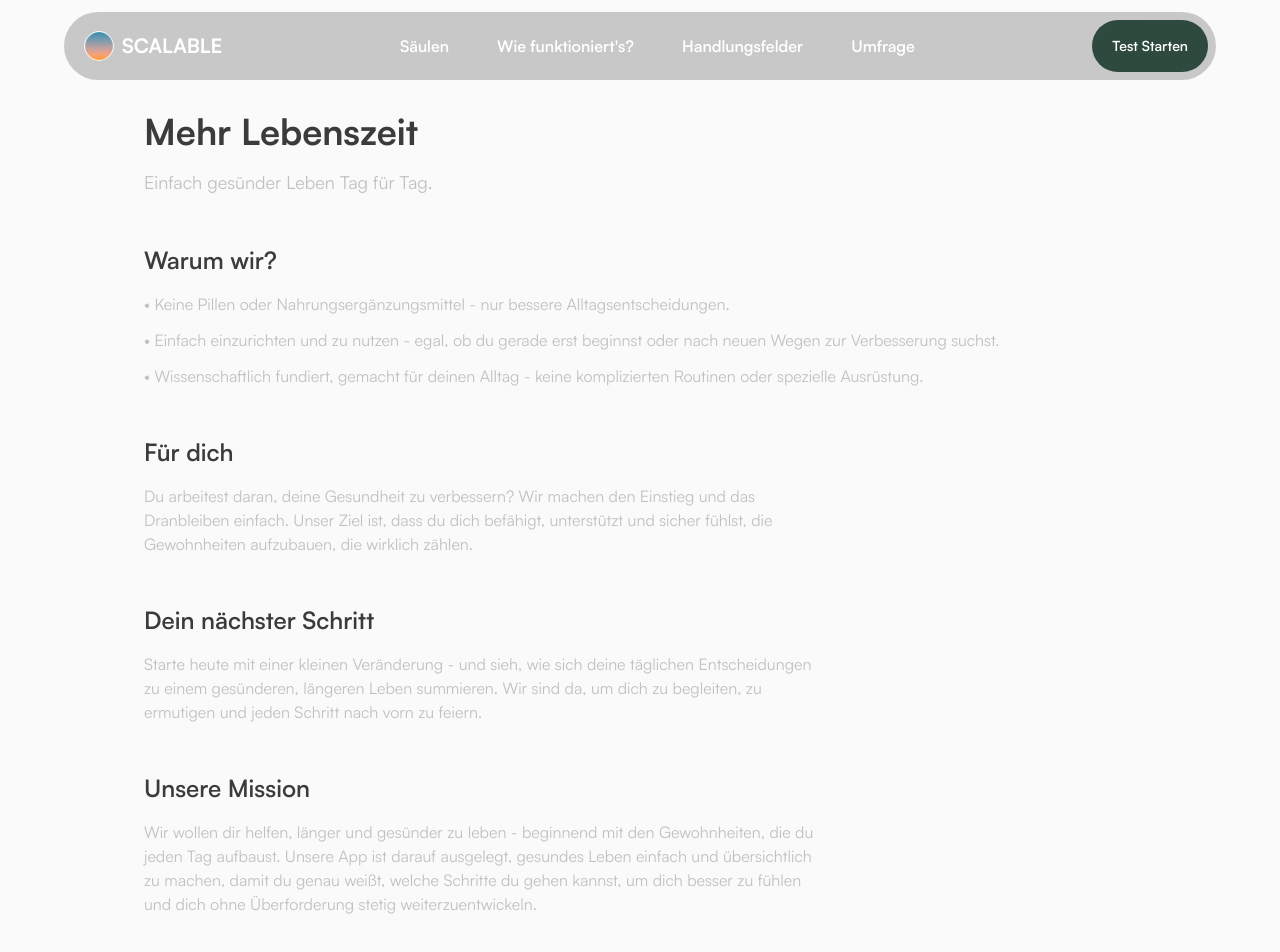
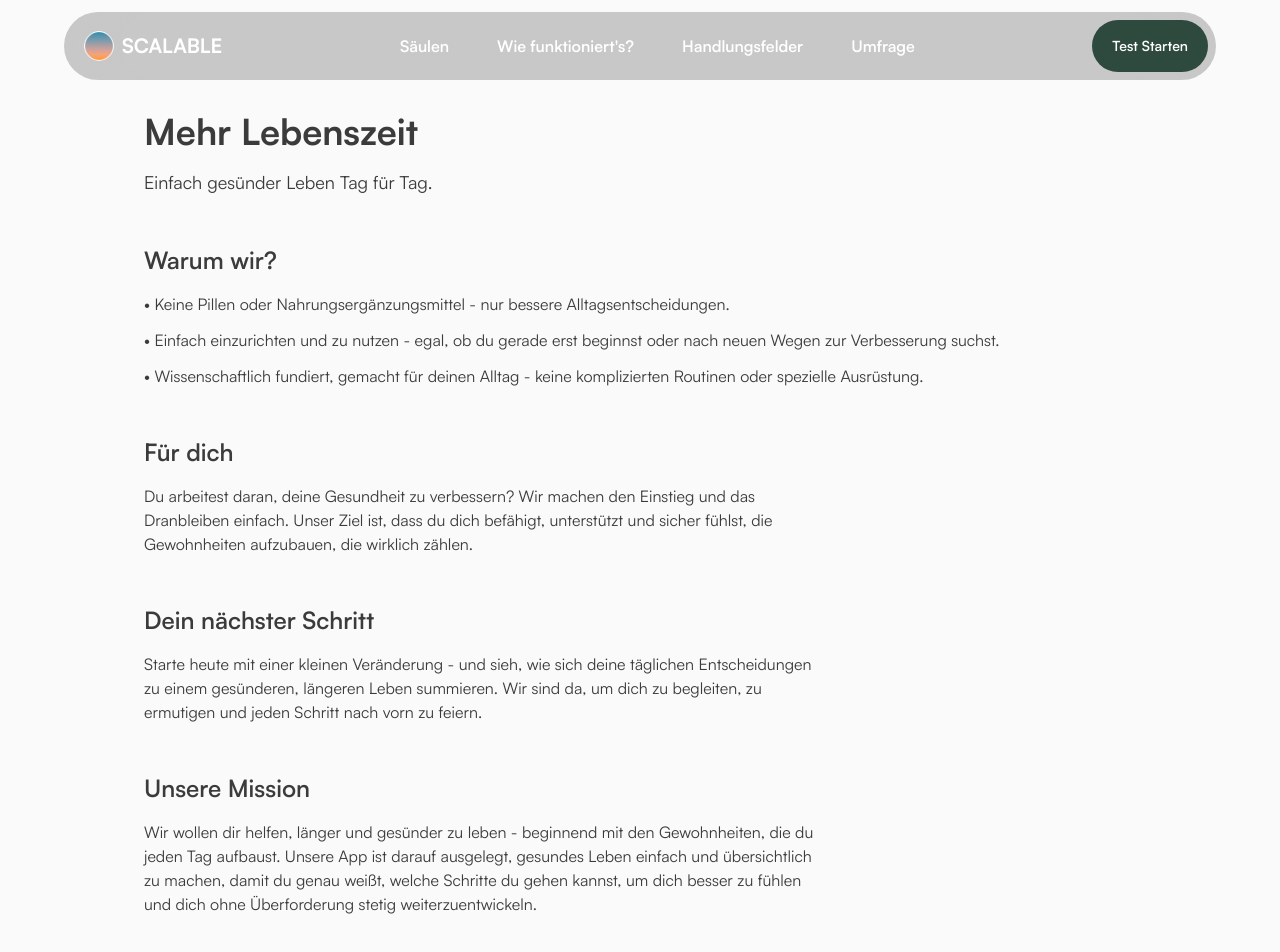
Before and after one commit to arthurtomasi23/scalable-longevity-v2, a Next.js app in the folder website/: page /about in a window 1280 px wide. Shown: the top 952 px of the page. Built offline with nearby package versions, Linux system fonts and the light colour scheme.

Commit message:
requested changes first half

```diff
--- a/website/src/app/about/page.tsx
+++ b/website/src/app/about/page.tsx
@@ -9,16 +9,14 @@ export default function AboutPage() {
         <h1 className="text-4xl font-bold text-font-primary mb-4">
           Mehr Lebenszeit
         </h1>
-        <p className="text-lg text-font-secondary max-w-2xl">
-          Einfach gesünder Leben Tag für Tag.
-        </p>
+        <p className="text-lg max-w-2xl">Einfach gesünder Leben Tag für Tag.</p>
 
         {/* Warum wir */}
         <section className="mt-12">
           <h2 className="text-2xl font-semibold text-font-primary mb-4">
             Warum wir?
           </h2>
-          <ul className="space-y-3 text-font-secondary">
+          <ul className="space-y-3">
             <li>
               • Keine Pillen oder Nahrungsergänzungsmittel - nur bessere
               Alltagsentscheidungen.
@@ -39,7 +37,7 @@ export default function AboutPage() {
           <h2 className="text-2xl font-semibold text-font-primary mb-4">
             Für dich
           </h2>
-          <p className="text-font-secondary max-w-2xl">
+          <p className="max-w-2xl">
             Du arbeitest daran, deine Gesundheit zu verbessern? Wir machen den
             Einstieg und das Dranbleiben einfach. Unser Ziel ist, dass du dich
             befähigt, unterstützt und sicher fühlst, die Gewohnheiten
@@ -52,7 +50,7 @@ export default function AboutPage() {
           <h2 className="text-2xl font-semibold text-font-primary mb-4">
             Dein nächster Schritt
           </h2>
-          <p className="text-font-secondary max-w-2xl">
+          <p className="max-w-2xl">
             Starte heute mit einer kleinen Veränderung - und sieh, wie sich
             deine täglichen Entscheidungen zu einem gesünderen, längeren Leben
             summieren. Wir sind da, um dich zu begleiten, zu ermutigen und jeden
@@ -65,7 +63,7 @@ export default function AboutPage() {
           <h2 className="text-2xl font-semibold text-font-primary mb-4">
             Unsere Mission
           </h2>
-          <p className="text-font-secondary max-w-2xl">
+          <p className="max-w-2xl">
             Wir wollen dir helfen, länger und gesünder zu leben - beginnend mit
             den Gewohnheiten, die du jeden Tag aufbaust. Unsere App ist darauf
             ausgelegt, gesundes Leben einfach und übersichtlich zu machen, damit
--- a/website/src/components/CTA.tsx
+++ b/website/src/components/CTA.tsx
@@ -31,7 +31,6 @@ const STEPS: Step[] = [
 ];
 
 const CONNECTOR_COUNT = STEPS.length - 1;
-const OFFSET = 5; // px extra scroll before numbers / lines activate
 
 export default function CTA() {
   const contentRefs = useRef<(HTMLDivElement | null)[]>([]);
@@ -42,6 +41,19 @@ export default function CTA() {
     Array(CONNECTOR_COUNT).fill(0)
   );
   const [step1Active, setStep1Active] = useState(false);
+
+  // Earlier activation on mobile: use a more permissive (negative) offset
+  const [offset, setOffset] = useState<number>(5);
+  useEffect(() => {
+    const computeOffset = () => {
+      const isMobile = window.matchMedia("(max-width: 640px)").matches;
+      // Negative = start earlier than center on mobile
+      setOffset(isMobile ? -200 : 5);
+    };
+    computeOffset();
+    window.addEventListener("resize", computeOffset);
+    return () => window.removeEventListener("resize", computeOffset);
+  }, []);
 
   // Measure connector heights once
   useEffect(() => {
@@ -68,7 +80,7 @@ export default function CTA() {
       if (step1Node) {
         const r = step1Node.getBoundingClientRect();
         const center = r.top + r.height / 2;
-        setStep1Active(center <= viewportCenter - OFFSET);
+        setStep1Active(center <= viewportCenter - offset);
       }
 
       setLineHeights((prev) => {
@@ -79,8 +91,8 @@ export default function CTA() {
           const rect = contentRefs.current[0]!.getBoundingClientRect();
           const elemCenter = rect.top + rect.height / 2;
 
-          if (elemCenter <= viewportCenter - OFFSET) {
-            const raw = viewportCenter - OFFSET - elemCenter;
+          if (elemCenter <= viewportCenter - offset) {
+            const raw = viewportCenter - offset - elemCenter;
             next[0] = Math.max(0, Math.min(raw, targetHeights[0] || 0));
           } else {
             next[0] = 0;
@@ -96,7 +108,7 @@ export default function CTA() {
             const rect = contentRefs.current[1]?.getBoundingClientRect();
             if (rect) {
               const elemCenter = rect.top + rect.height / 2;
-              const raw = viewportCenter - OFFSET - elemCenter;
+              const raw = viewportCenter - offset - elemCenter;
               const clamped = Math.max(0, Math.min(raw, targetHeights[1] || 0));
               next[1] = clamped;
             }
@@ -125,7 +137,7 @@ export default function CTA() {
       window.removeEventListener("scroll", onScrollOrResize);
       window.removeEventListener("resize", onScrollOrResize);
     };
-  }, [targetHeights, lineHeights]);
+  }, [targetHeights, lineHeights, offset]);
 
   const connectorComplete = (i: number) =>
     targetHeights[i] > 0 && lineHeights[i] >= targetHeights[i] - 0.5;
--- a/website/src/components/Survey.tsx
+++ b/website/src/components/Survey.tsx
@@ -22,7 +22,7 @@ export default function SurveyCTA() {
       </div>
 
       {/* Cards: same height, buttons aligned, cards hug content */}
-      <div className="mt-12 flex flex-col md:flex-row justify-center items-stretch gap-8">
+      <div className="mt-12 flex flex-col-reverse md:flex-row justify-center items-stretch gap-8">
         {/* Paid / Subscription */}
         <div className="relative w-full max-w-md rounded-[30px] p-8 bg-primary text-white flex flex-col">
           <span className="absolute top-5 right-5 px-3 py-1 rounded-full bg-white/15 text-white text-sm font-semibold">
--- a/website/src/components/survey/NumberInput.tsx
+++ b/website/src/components/survey/NumberInput.tsx
@@ -20,6 +20,7 @@ export default function NumberInput({
     <div className="flex items-center gap-3">
       <input
         type="number"
+        inputMode="numeric"
         min={min}
         max={max}
         value={value}
--- a/website/src/components/survey/StickyNav.tsx
+++ b/website/src/components/survey/StickyNav.tsx
@@ -19,7 +19,7 @@ export default function StickyNav({
   onSubmit: () => void;
 }) {
   return (
-    <div className="fixed inset-x-0 bottom-0 bg-black/20 backdrop-blur-3xl">
+    <div className="fixed inset-x-0 bottom-0 bg-card">
       <div className="mx-auto flex w-full max-w-5xl items-center justify-between px-4 py-3">
         <div className="text-base text-font-secondary">
           Musst du aufhören? Im nächsten Schritt kannst du ein Konto erstellen
```
